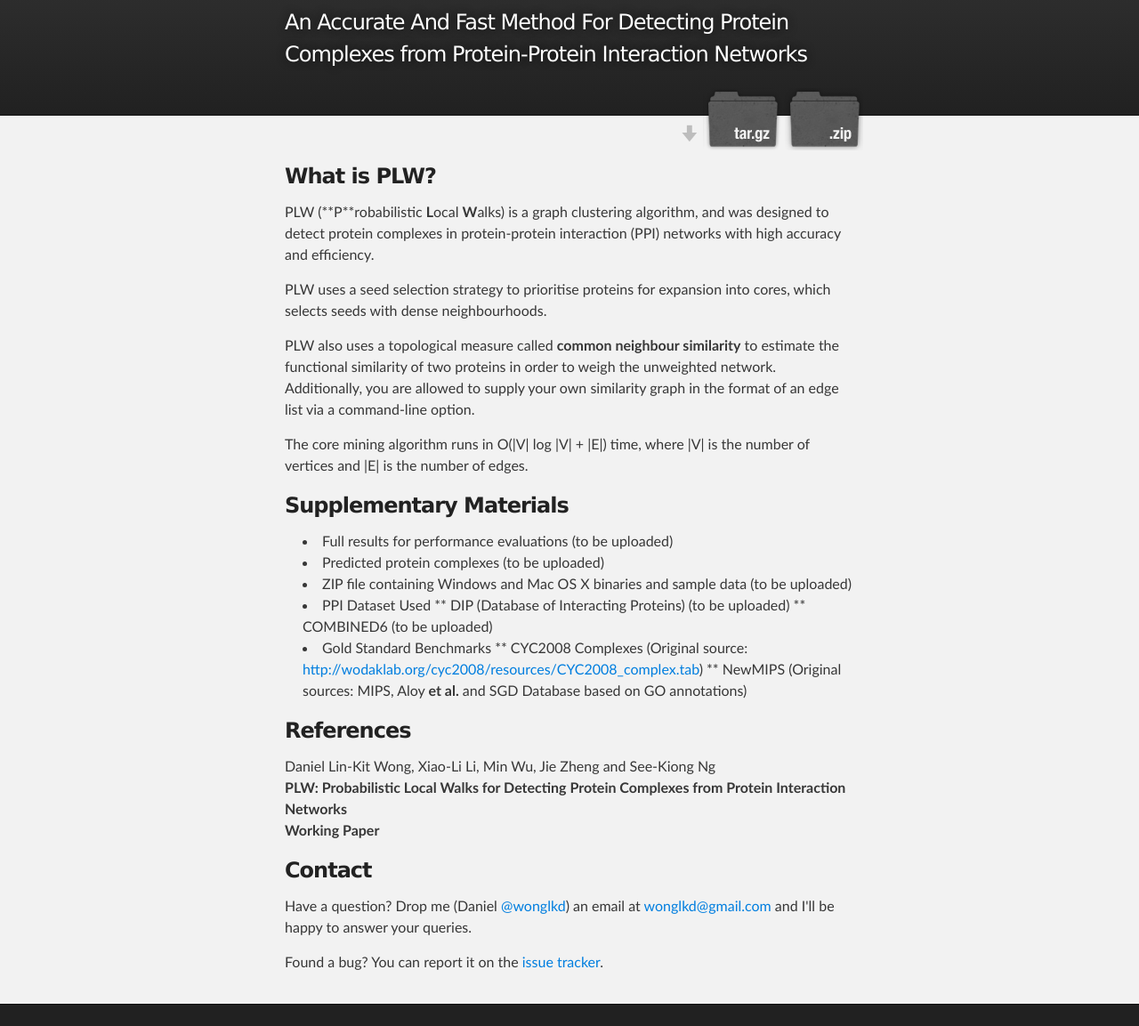
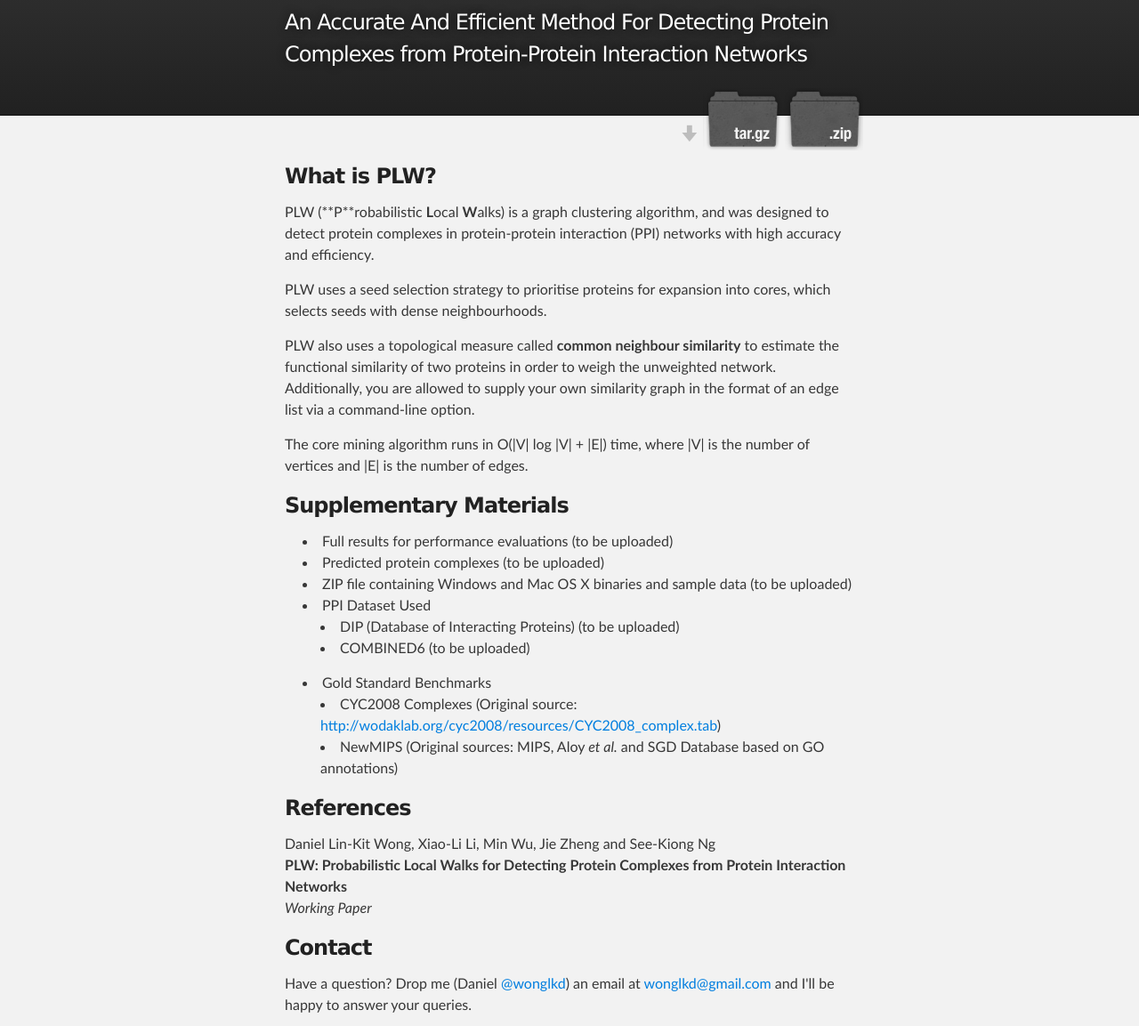
Before and after one commit to wonglkd/PLW, a plain HTML site: page index.html in a window 1280 px wide. Shown: the part 116-1269 px from the top of the page at 89% size. Drawn offline with Linux system fonts and the light colour scheme.

Commit message:
Create gh-pages branch via GitHub

```diff
--- a/index.html
+++ b/index.html
@@ -4,7 +4,7 @@
   <head>
     <meta charset='utf-8' />
     <meta http-equiv="X-UA-Compatible" content="chrome=1" />
-    <meta name="description" content="Probabilistic Local Walks : An Accurate And Fast Method For Detecting Protein Complexes from Protein-Protein Interaction Networks" />
+    <meta name="description" content="Probabilistic Local Walks : An Accurate And Efficient Method For Detecting Protein Complexes from Protein-Protein Interaction Networks" />
 
     <link rel="stylesheet" type="text/css" media="screen" href="stylesheets/stylesheet.css">
 
@@ -19,7 +19,7 @@
           <a id="forkme_banner" href="https://github.com/wonglkd/PLW">View on GitHub</a>
 
           <h1 id="project_title">Probabilistic Local Walks</h1>
-          <h2 id="project_tagline">An Accurate And Fast Method For Detecting Protein Complexes from Protein-Protein Interaction Networks</h2>
+          <h2 id="project_tagline">An Accurate And Efficient Method For Detecting Protein Complexes from Protein-Protein Interaction Networks</h2>
 
             <section id="downloads">
               <a class="zip_download_link" href="https://github.com/wonglkd/PLW/zipball/master">Download this project as a .zip file</a>
@@ -50,14 +50,22 @@ Additionally, you are allowed to supply your own similarity graph in the format
 <li>Predicted protein complexes (to be uploaded)</li>
 <li>ZIP file containing Windows and Mac OS X binaries and sample data (to be uploaded)</li>
 <li>PPI Dataset Used
-** DIP (Database of Interacting Proteins) (to be uploaded)
-** COMBINED6 (to be uploaded)</li>
+
+<ul>
+<li>DIP (Database of Interacting Proteins) (to be uploaded)</li>
+<li>COMBINED6 (to be uploaded)</li>
+</ul>
+</li>
 <li>Gold Standard Benchmarks
-** CYC2008 Complexes (Original source: <a href="http://wodaklab.org/cyc2008/resources/CYC2008_complex.tab">http://wodaklab.org/cyc2008/resources/CYC2008_complex.tab</a>)
-** NewMIPS (Original sources: MIPS, Aloy <strong>et al.</strong> and SGD Database based on GO annotations)</li>
+
+<ul>
+<li>CYC2008 Complexes (Original source: <a href="http://wodaklab.org/cyc2008/resources/CYC2008_complex.tab">http://wodaklab.org/cyc2008/resources/CYC2008_complex.tab</a>)</li>
+<li>NewMIPS (Original sources: MIPS, Aloy <em>et al.</em> and SGD Database based on GO annotations)</li>
+</ul>
+</li>
 </ul><h3>References</h3>
 
-<p>Daniel Lin-Kit Wong, Xiao-Li Li, Min Wu, Jie Zheng and See-Kiong Ng<br><strong>PLW: Probabilistic Local Walks for Detecting Protein Complexes from Protein Interaction Networks</strong><br><strong>Working Paper</strong></p>
+<p>Daniel Lin-Kit Wong, Xiao-Li Li, Min Wu, Jie Zheng and See-Kiong Ng<br><strong>PLW: Probabilistic Local Walks for Detecting Protein Complexes from Protein Interaction Networks</strong><br><em>Working Paper</em></p>
 
 <h3>Contact</h3>
 
```
Also changed, not shown: params.json (+1 -1 lines).
